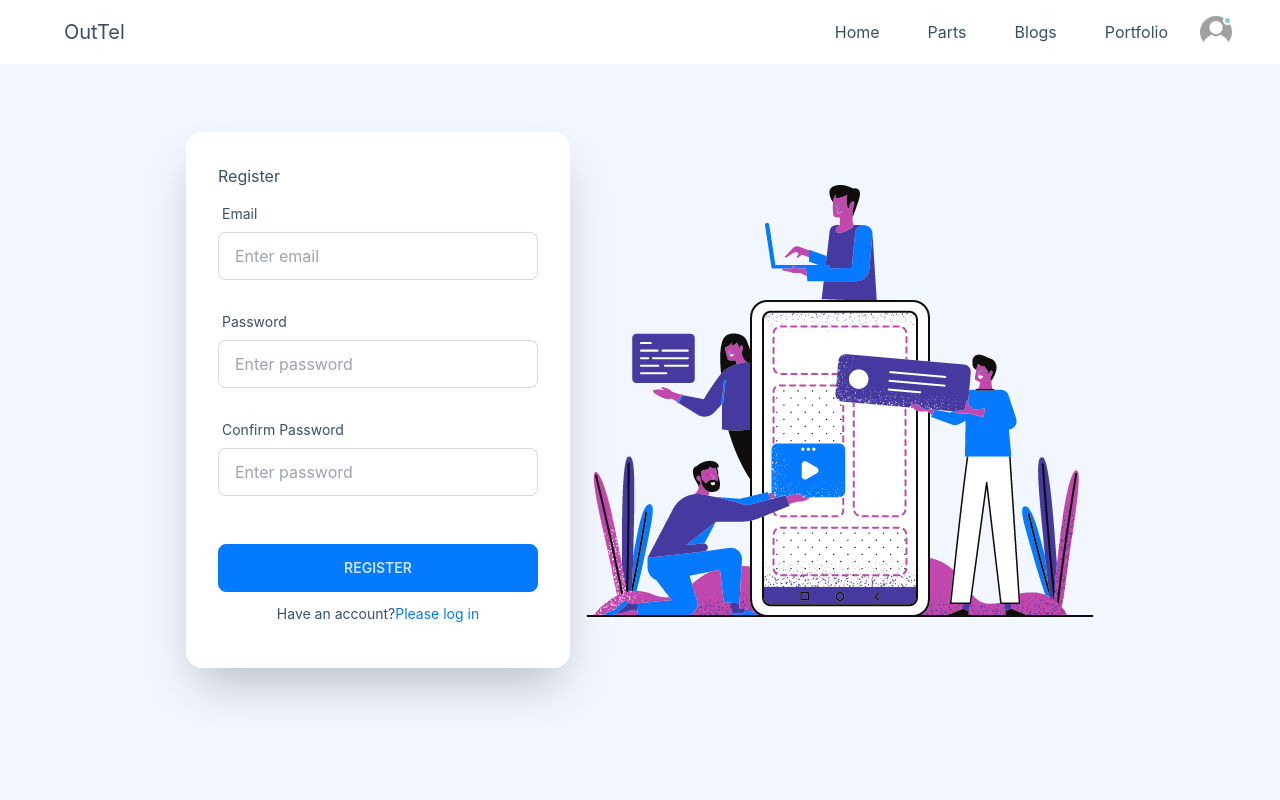
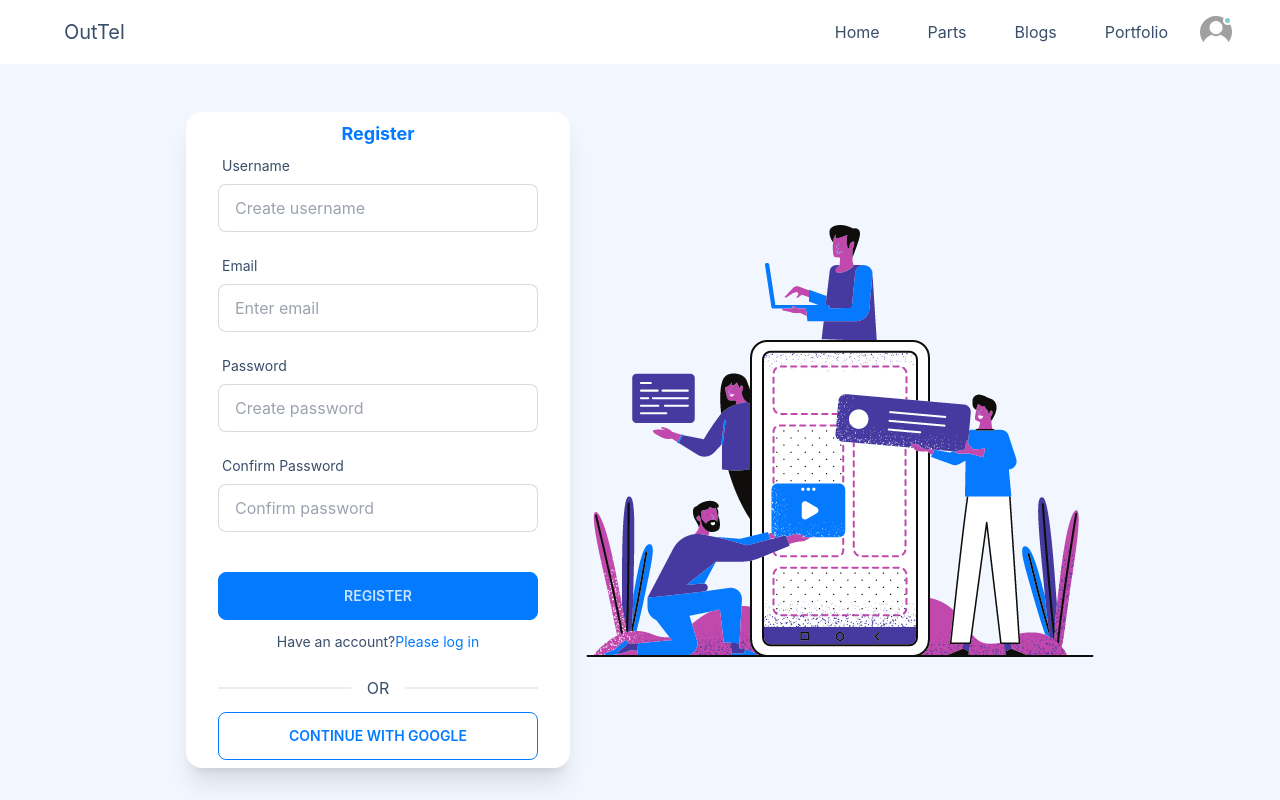
Before and after one commit to imrannaazir/outtel-public, a React (Create React App) app: page /register in a window 1280 px wide. Built offline with nearby package versions, Linux system fonts and the light colour scheme.

Commit message:
create account with email and password

```diff
--- a/src/pages/Auth/Login.jsx
+++ b/src/pages/Auth/Login.jsx
@@ -21,7 +21,7 @@ const Login = () => {
         <div class="card flex-shrink-0 w-full lg:max-w-sm shadow-2xl bg-base-100">
           {/* form */}
           <form onSubmit={handleSubmit(onSubmit)} class="card-body">
-            <p>Login</p>
+            <p className="text-center text-lg text-primary font-bold">Login</p>
 
             {/* email field */}
             <div class="form-control">
@@ -101,6 +101,10 @@ const Login = () => {
               </p>
             </div>
           </form>
+          <div className="divider w-full max-w-xs mx-auto">Or</div>
+          <button className="btn btn-outline btn-primary w-full max-w-xs mx-auto mb-6 ">
+            Continue with Google
+          </button>
         </div>
       </div>
     </div>
--- a/src/pages/Auth/Register.jsx
+++ b/src/pages/Auth/Register.jsx
@@ -1,8 +1,17 @@
 import React from "react";
+import {
+  useCreateUserWithEmailAndPassword,
+  useUpdateProfile,
+} from "react-firebase-hooks/auth";
 import { useForm } from "react-hook-form";
 import { Link } from "react-router-dom";
 import loginImage from "../../assets/images/login.png";
+import { auth } from "../../firebase.init";
 const Register = () => {
+  const [createUserWithEmailAndPassword, eUser, eLoading, eError] =
+    useCreateUserWithEmailAndPassword(auth);
+
+  const [updateProfile, updating, updateError] = useUpdateProfile(auth);
   const {
     register,
     watch,
@@ -10,22 +19,46 @@ const Register = () => {
     handleSubmit,
   } = useForm({ mode: onchange });
 
-  const onSubmit = (data) => {
+  const password = watch("password");
+  const onSubmit = async (data) => {
     console.log(data);
+    await createUserWithEmailAndPassword(data.email, data.password);
+    await updateProfile({ displayName: data.name });
+    console.log("update done");
   };
-
-  const password = watch("password");
+  if (updating || eLoading) return <p>Loading...</p>;
 
   return (
-    <div class="flex justify-center items-center min-h-screen bg-base-200">
-      <div class="hero-content flex-col lg:flex-row-reverse">
-        <img src={loginImage} class="hidden lg:block" alt="login" />
+    <div className="flex items-center justify-center gap-4 bg-base-200 min-h-screen pt-[80px]">
+      <div className="bg-base-100 lg:px-8 rounded-2xl shadow-xl py-2">
+        {/* form */}
+        <form onSubmit={handleSubmit(onSubmit)}>
+          <p className="text-center text-lg text-primary font-bold">Register</p>
 
-        <div class="card flex-shrink-0 w-full lg:max-w-sm shadow-2xl bg-base-100">
-          {/* form */}
-          <form onSubmit={handleSubmit(onSubmit)} class="card-body">
-            <p>Register</p>
-
+          {/* email field */}
+          <div class="form-control">
+            <label class="label">
+              <span class="label-text w-full max-w-xs">Username</span>
+            </label>
+            <input
+              {...register("username", {
+                required: {
+                  value: true,
+                  message: "username is required",
+                },
+              })}
+              type="text"
+              placeholder="Create username"
+              class="input input-bordered w-full max-w-xs lg:w-[350px]"
+            />
+            <label class="label">
+              {errors.username?.type === "required" && (
+                <span class="label-text-alt text-error">
+                  {errors.username.message}
+                </span>
+              )}
+            </label>
+          </div>
           {/* email field */}
           <div class="form-control">
             <label class="label">
@@ -63,7 +96,7 @@ const Register = () => {
           {/* password field */}
           <div class="form-control">
             <label class="label">
-                <span class="label-text">Password</span>
+              <span class="label-text w-full max-w-xs">Password</span>
             </label>
             <input
               {...register("password", {
@@ -77,7 +110,7 @@ const Register = () => {
                 },
               })}
               type="password"
-                placeholder="Enter password"
+              placeholder="Create password"
               class="input input-bordered w-full max-w-xs"
             />
             <label class="label">
@@ -97,7 +130,7 @@ const Register = () => {
           {/*confirm password field */}
           <div class="form-control">
             <label class="label">
-                <span class="label-text">Confirm Password</span>
+              <span class="label-text w-full max-w-xs">Confirm Password</span>
             </label>
             <input
               {...register("confirm_password", {
@@ -109,7 +142,7 @@ const Register = () => {
                   value === password || "passwords do not match!",
               })}
               type="password"
-                placeholder="Enter password"
+              placeholder="Confirm password"
               class="input input-bordered w-full max-w-xs"
             />
             <label class="label">
@@ -127,16 +160,22 @@ const Register = () => {
           </div>
 
           <div class="form-control mt-6">
-              <button class="btn btn-primary">Register</button>
-              <p className="text-center text-sm my-3">
+            <button class="btn btn-primary w-full max-w-xs">Register</button>
+            <span className="text-center text-sm my-3 w-full max-w-xs">
               Have an account?
               <Link className="text-primary" to="/login">
                 Please log in
               </Link>
-              </p>
+            </span>
           </div>
         </form>
+        <div className="divider">OR</div>
+        <button class="btn btn-outline btn-primary btn-block">
+          Continue with Google
+        </button>
       </div>
+      <div>
+        <img src={loginImage} alt="" />
       </div>
     </div>
   );
```
Lines whose indentation alone changed are shown as unchanged.
